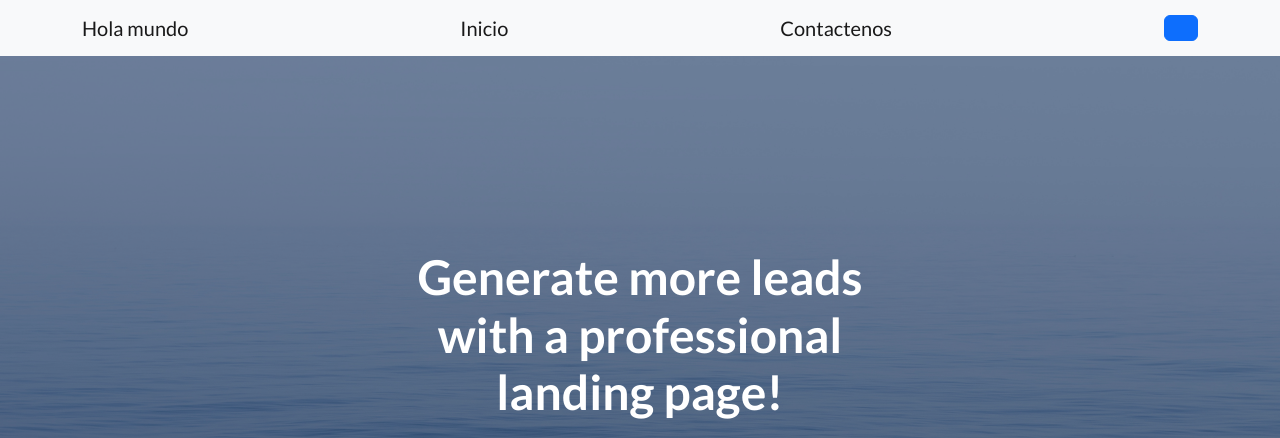
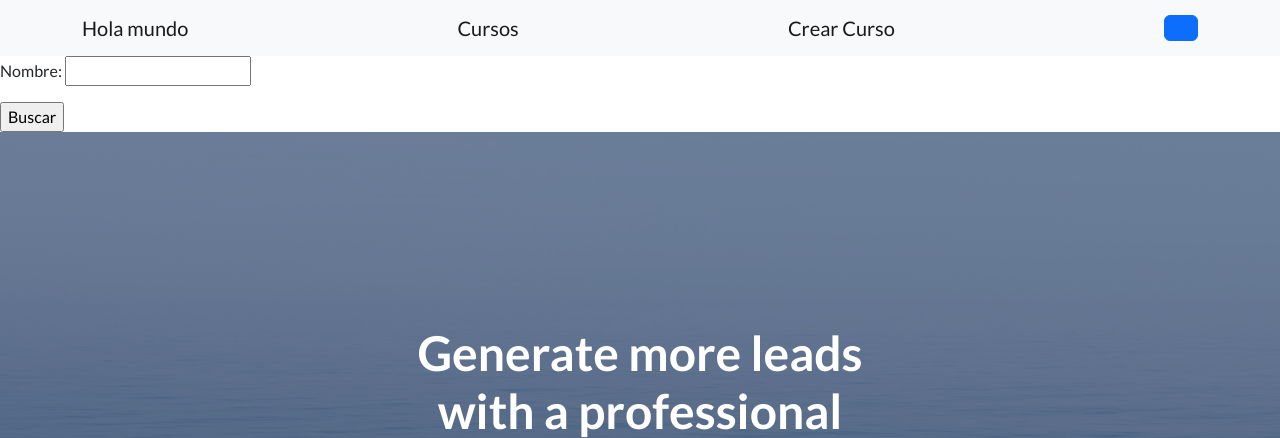
Before and after one commit to VictorAndrePG/ProyectoClase18, a Django app: page /app/cursos/ in a window 1280 px wide. Shown: the top 438 px of the page. Run offline with Django 4.2, Linux system fonts and the light colour scheme; data that the repository does not hold is empty; some libraries are stand-ins or nearby versions.

Commit message:
primer commit

```diff
--- /dev/null
+++ b/AppCoder/forms.py
@@ -0,0 +1,9 @@
+from django import forms
+
+class CursoForms(forms.Form):
+    nombre = forms.CharField()
+    camada = forms.IntegerField()
+
+
+class BusquedaCursoForm(forms.Form):
+    nombre = forms.CharField()
--- a/AppCoder/urls.py
+++ b/AppCoder/urls.py
@@ -1,9 +1,11 @@
 
 from django.urls import path
-from AppCoder.views import crear_curso, show_html, mostrar_cursos
+from AppCoder.views import crear_curso, show_html, mostrar_cursos, crear_curso_form, busqueda_camada
 
 urlpatterns = [
     path('agregar_curso/', crear_curso),
     path('show/', show_html),
     path('cursos/', mostrar_cursos),
+    path('curso/', crear_curso_form),
+    path('buscar/', busqueda_camada),
 ]
--- a/AppCoder/views.py
+++ b/AppCoder/views.py
@@ -1,6 +1,7 @@
 from django.shortcuts import render, redirect
 from AppCoder.models import Curso
 from django.http import HttpResponse
+from AppCoder.forms import CursoForms, BusquedaCursoForm
 
 # Create your views here.
 
@@ -8,6 +9,7 @@ def mostrar_cursos(request):
     cursos = Curso.objects.all()
     contexto={
         "cursos":cursos,
+        "form": BusquedaCursoForm(),
     }
     return render(request,'AppCoder/cursos.html', contexto)
 
@@ -17,6 +19,32 @@ def crear_curso(request):
 
     return redirect("/app/cursos/")  # get
 
+def crear_curso_form(request): #crearemos curso
+    if request.method == "POST":
+        # Crear curso
+        curso_formulario = CursoForms(request.POST)
+        if curso_formulario.is_valid():
+            informacion = curso_formulario.cleaned_data
+            curso_crear = Curso(nombre=informacion["nombre"], camada=informacion["camada"])
+            curso_crear.save()
+            return redirect("/app/cursos/")
+
+    curso_formulario = CursoForms()
+    contexto = {
+        "form": curso_formulario
+    }
+    return render(request, "AppCoder/crear_curso.html", contexto)
+
+def busqueda_camada(request):
+    nombre= request.GET["nombre"]
+    cursos= Curso.objects.filter(nombre__icontains= nombre)
+    contexto = {
+        "cursos": cursos,
+        "form": BusquedaCursoForm(),
+    }
+    return render(request, 'AppCoder/cursos.html', contexto)
+
+
 def show_html(request):
     contexto = {"nombre":"Vic"}
     return render(request, 'index.html', contexto)
--- a/Templates/AppCoder/cursos.html
+++ b/Templates/AppCoder/cursos.html
@@ -1,6 +1,18 @@
 {% extends 'base.html' %}
 
 {% block cambio %}
+<!--antes de esto no, a partir de aca se incerta-->
+<div>
+    <form action="/app/buscar/" method="GET">
+
+        {{ form.as_p }}
+
+        <input type="submit" value="Buscar">
+
+    </form>
+</div>
+
+
     {% for curso in cursos %}
         <h6>El curso es de {{curso.nombre}} con camada {{curso.camada}}</h6>
         <hr>
--- a/Templates/base/navigation.html
+++ b/Templates/base/navigation.html
@@ -1,8 +1,8 @@
 <nav class="navbar navbar-light bg-light static-top">
             <div class="container">
                 <a class="navbar-brand" href="#!">Hola mundo</a>
-                <a class="navbar-brand" href="#!">Inicio</a>
-                <a class="navbar-brand" href="#!">Contactenos</a>
+                <a class="navbar-brand" href="/app/cursos/">Cursos</a>
+                <a class="navbar-brand" href="/app/curso/">Crear Curso</a>
                 <a class="btn btn-primary" href="#signup">{{nombre}}</a>
             </div>
         </nav>
```
Also changed, not shown: Templates/AppCoder/crear_curso.html (added, +14 -0 lines), AppCoder/migrations/0001_initial.py (added).
